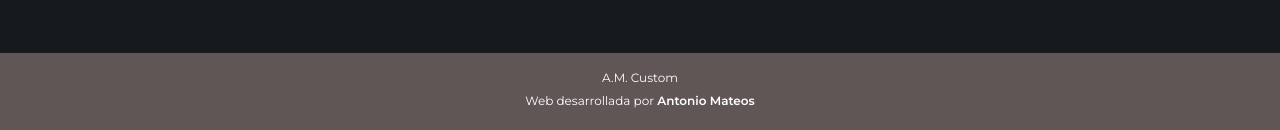
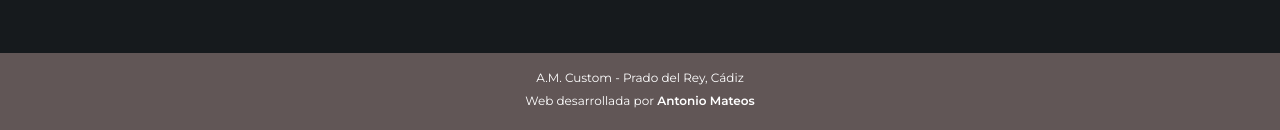
Before and after one commit to devMateos/am-custom, a website built with Vite: page src/index.html in a window 1280 px wide. Shown: the part 2107-2237 px from the top of the page. Built offline with nearby package versions, Linux system fonts and the light colour scheme; grey boxes are pictures that could not be loaded.

Commit message:
Adding location to footer

```diff
--- a/src/index.html
+++ b/src/index.html
@@ -124,7 +124,7 @@
   </main>
   <footer>
     <ul>
-      <li>A.M. Custom</li>
+      <li>A.M. Custom - Prado del Rey, Cádiz</li>
 <!--       <li><a href="" title="Enlace al aviso legal">Aviso legal</a></li>
       <li><a href="" title="Enlace a la política de cookies">Política de cookies</a></li>
       <li><a href="" title="Enlace a la política de privacidad">Política de privacidad</a></li> -->
```
